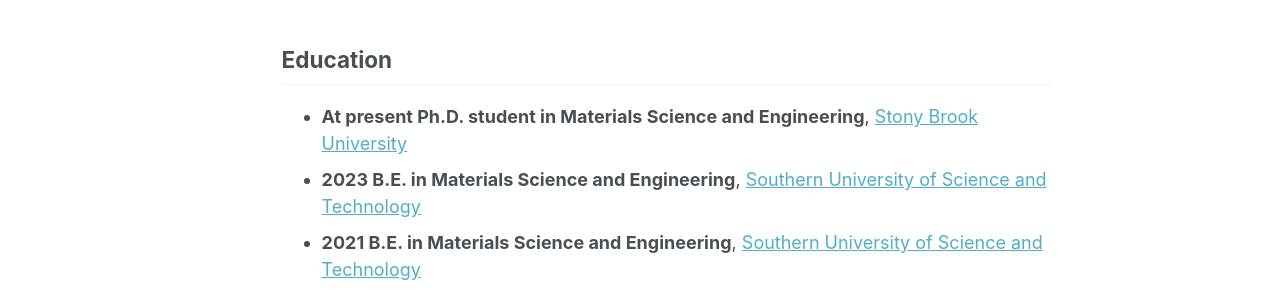
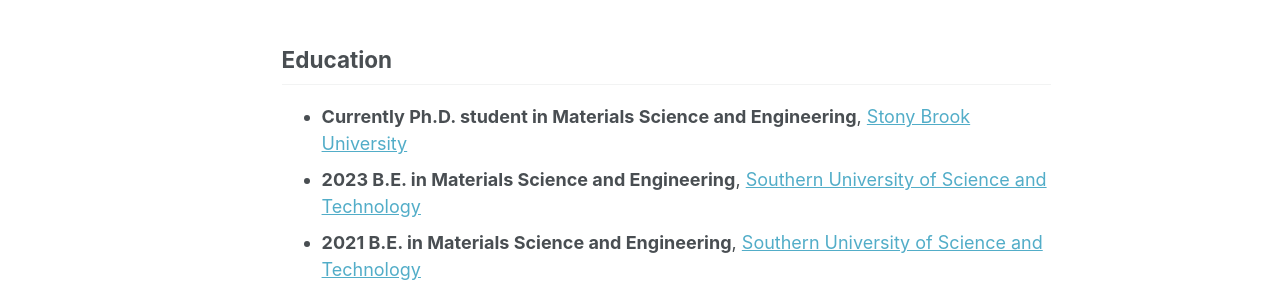
Before and after one commit to YichenGan/yichengan.github.io, a Jekyll site: the page built from _pages/about.md, in a window 1280 px wide and 1351 px high. Shown: the part 696-995 px from the top of the window. Built offline with Jekyll 4.4.1, drawn with Linux system fonts in a browser that asks for light colours; some web fonts are replaced.

Commit message:
Update about.md

```diff
--- a/_pages/about.md
+++ b/_pages/about.md
@@ -19,6 +19,6 @@ With my master's background in materials and chemical engineering, I am committe
 
 
 ## Education
-- **At present Ph.D. student in Materials Science and Engineering**, [Stony Brook University](https://www.stonybrook.edu/)
+- **Currently Ph.D. student in Materials Science and Engineering**, [Stony Brook University](https://www.stonybrook.edu/)
 - **2023 B.E. in Materials Science and Engineering**, [Southern University of Science and Technology](https://www.sustech.edu.cn/en/)
 - **2021 B.E. in Materials Science and Engineering**, [Southern University of Science and Technology](https://www.sustech.edu.cn/en/)
```
